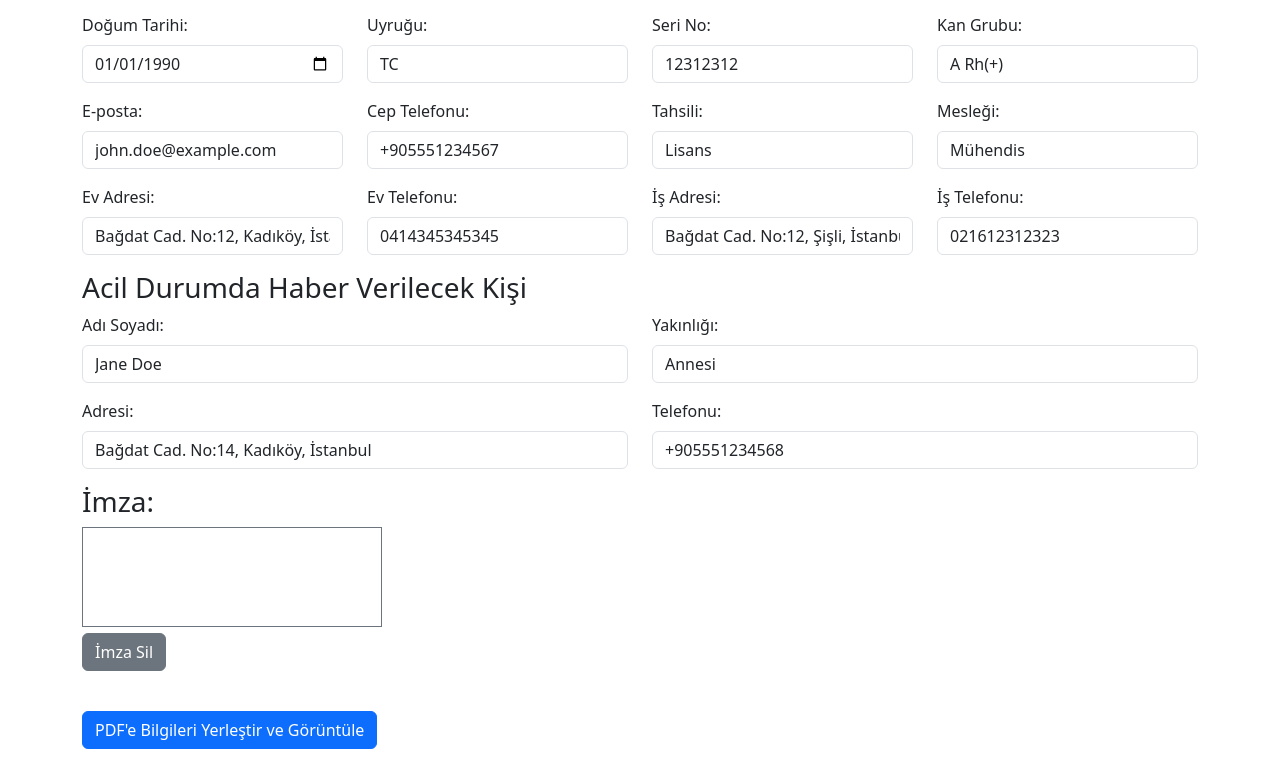
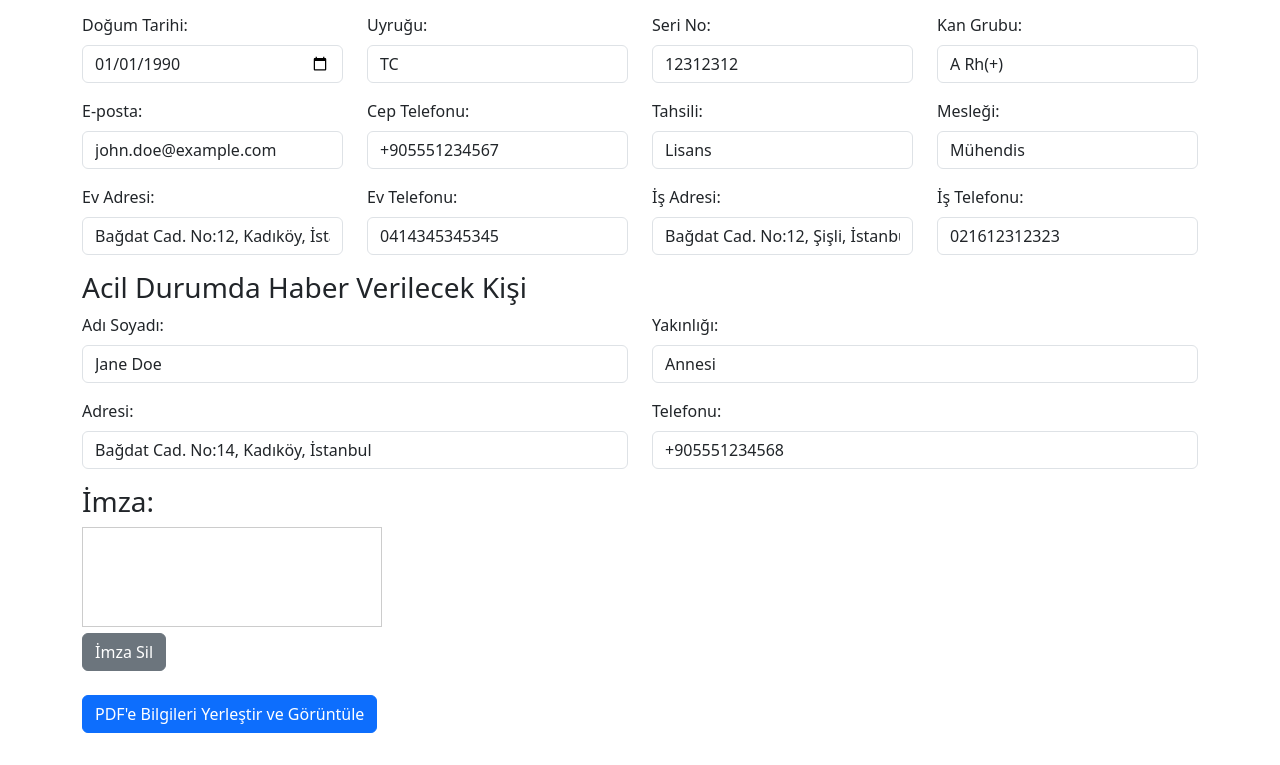
Before and after one commit to icitsoftware/urfadosk, a plain HTML site: page index.html in a window 1280 px wide. Shown: the part 167-932 px from the top of the page. Drawn offline with nearby package versions, Linux system fonts and the light colour scheme.

Commit message:
Update index.html

```diff
--- a/index.html
+++ b/index.html
@@ -115,9 +115,9 @@
             </div>
 
             <h3>İmza:</h3>
-            <div class="row mb-3">
-                <div class="col-md-12">
-                    <canvas id="signature" class="border border-secondary"></canvas><br>
+            <div class="">
+                <div class="">
+                    <canvas id="signature" class=""></canvas><br>
                     <button type="button" class="btn btn-secondary" id="clearSignature">İmza Sil</button><br><br>
                 </div>
             </div>
@@ -167,7 +167,7 @@
             drawing = false;
         });
         canvas.addEventListener('touchstart', (e) => {
-            e.preventDefault(); // Varsayılan davranışları engelle
+            //e.preventDefault(); // Varsayılan davranışları engelle
             drawing = true;
             const touch = e.touches[0];
             ctx.beginPath();
@@ -175,7 +175,7 @@
         });
 
         canvas.addEventListener('touchmove', (e) => {
-            e.preventDefault(); // Varsayılan davranışları engelle
+            //e.preventDefault(); // Varsayılan davranışları engelle
             if (drawing) {
                 const touch = e.touches[0];
                 ctx.lineTo(touch.clientX - canvas.offsetLeft, touch.clientY - canvas.offsetTop);
```
